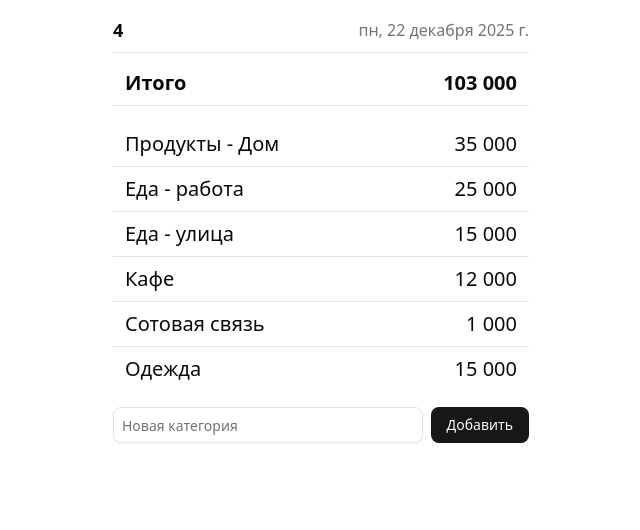
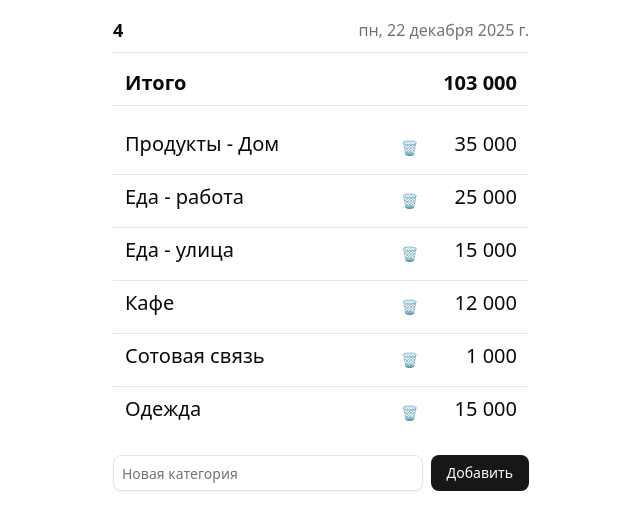
Before and after one commit to Hama-Gama/mini-money-balance, a React (Vite) app: page / in a window 1280 px wide. Shown: the top 530 px of the page, without its empty margins (319-959 px from the left). Built offline with nearby package versions, Linux system fonts and the light colour scheme.

Commit message:
add delete button

```diff
--- a/src/components/ExpenseList.tsx
+++ b/src/components/ExpenseList.tsx
@@ -29,6 +29,14 @@ export const ExpenseList = () => {
 
 	const [selected, setSelected] = useState<ExpenseCategory | null>(null)
 	const [newCategory, setNewCategory] = useState('')
+
+	const deleteExpense = (id: string) => {
+		const confirmed = window.confirm('Удалить категорию?')
+		if (!confirmed) return
+
+		setExpenses(prev => prev.filter(e => e.id !== id))
+	}
+
 
 	const total = expenses.reduce((sum, e) => sum + e.amount, 0)
 
@@ -71,8 +79,20 @@ export const ExpenseList = () => {
               last:border-b-0
             '
 					>
-						<span>{item.title}</span>
-						<span className='font-medium'>
+						<span className='flex-1'>{item.title}</span>
+
+						<Button
+							size='icon'
+							variant='ghost'
+							onClick={e => {
+								e.stopPropagation() // ❗ не открывать диалог
+								deleteExpense(item.id)
+							}}
+						>
+							🗑
+						</Button>
+
+						<span className='font-medium min-w-[90px] text-right'>
 							{item.amount.toLocaleString('ru-RU')}
 						</span>
 					</div>
```
